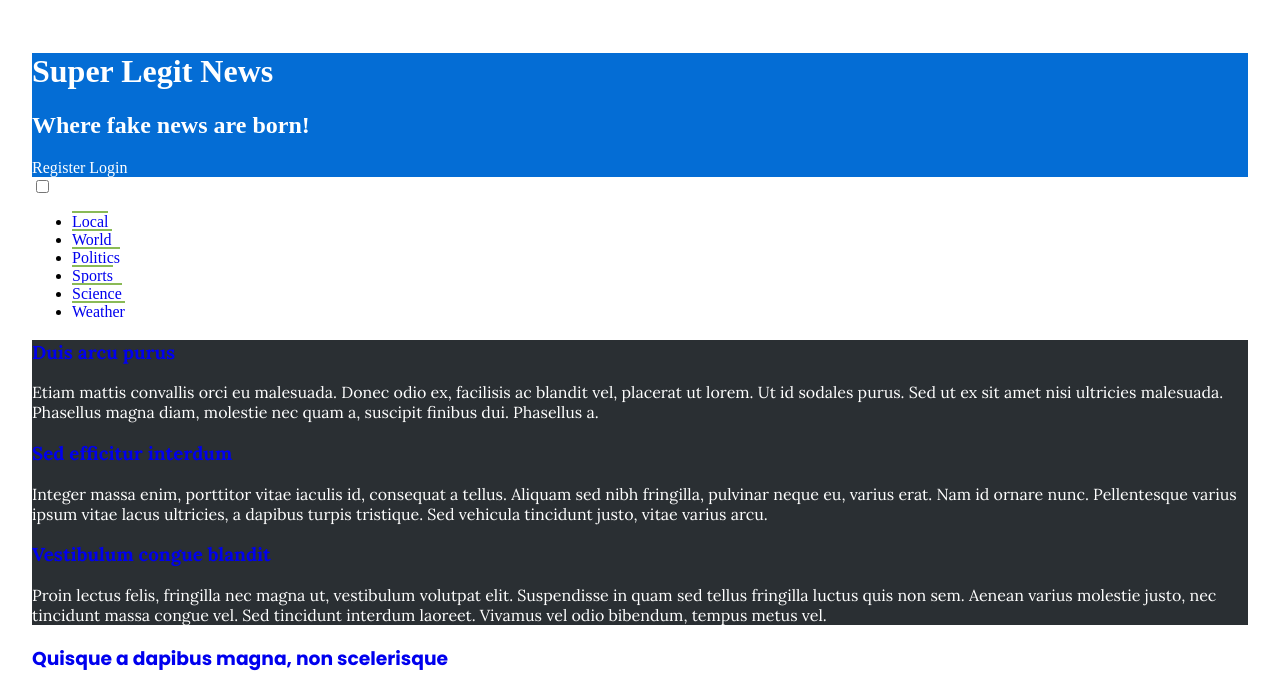
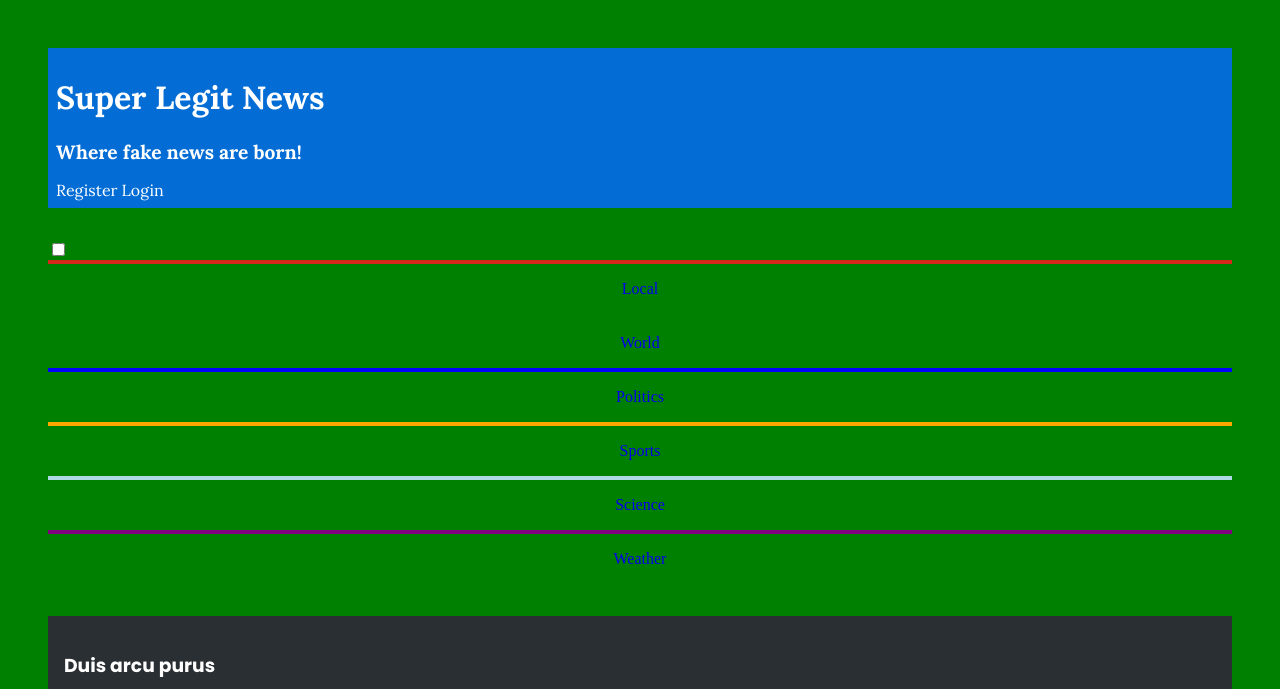
Before and after one commit to tfcc13/FEUP_LTW, a PHP site: page /item.html in a window 1280 px wide. Shown: the top 689 px of the page. Run offline with PHP 8.4, Linux system fonts and the light colour scheme.

Commit message:
Worked on p3

```diff
--- a/p3/index.html
+++ b/p3/index.html
@@ -20,9 +20,10 @@
       </div>
     </header>
     <nav id="menu">
-      <!-- just for the hamburguer menu in responsive layout -->
+      <!-- just for the hamburguer menu in responsive layout
       <input type="checkbox" id="hamburger">
       <label class="hamburger" for="hamburger"></label>
+      -->
 
       <ul>
         <li><a href="index.html">Local</a></li>
--- a/p3/style.css
+++ b/p3/style.css
@@ -1,41 +1,145 @@
 @import url('https://fonts.googleapis.com/css?family=Lora:400,700|Poppins:400,700');
+
+body {
+    background-color: green;
+    padding: 1em;
+    margin: 1em;
+}
 
 body > header {
     background-color: #046DD5;
+    margin: 1em;
+    padding: 0.5em;
 }
 
 
 body > header a {
     color: white;
+    font-family: Lora;
 }
 
-#menu a {
+
+body > header h2 {
+    font-size: larger;
+}
+
+#menu {
+    padding: 1em;
+}
+
+#menu ul {
+    list-style: none;
+    text-align: center;
+    padding: 0;
+    margin: 0;
+}
+
+#menu ul li  {
+    padding-top: 1em;
+    padding-bottom: 1em;
+}
+
+#menu li a {
     text-decoration: none;
-    border-top: #8ABA56;
-    border-top-width: 2px;
+}
+
+
+
+#menu li:nth-child(1){
+    border-top: #d6271b;
+    border-top-width: 4px;
+    border-top-style: solid;
+}
+
+#menu li:nth-child(2){
+    border-top: green;
+    border-top-width: 4px;
+    border-top-style: solid;
+}
+
+#menu li:nth-child(3){
+    border-top: blue;
+    border-top-width: 4px;
+    border-top-style: solid;
+}
+
+#menu li:nth-child(4){
+    border-top: orange;
+    border-top-width: 4px;
+    border-top-style: solid;
+}
+
+#menu li:nth-child(5){
+    border-top: lightblue;
+    border-top-width: 4px;
+    border-top-style: solid;
+}
+
+#menu li:nth-child(6){
+    border-top: purple;
+    border-top-width: 4px;
     border-top-style: solid;
 }
 
 
-body {
-    padding: 1em;
-    margin: 1em;
-}
 
 #related  {
-    font-family: Lora;
+    font-family: Poppins;
     background-color: #2A2F33;
     color: white;
     text-decoration: none;
+    margin: 1em;
+    padding: 1em;
 }
+
+#related p {
+    font-size: small;
+}
+
+#related h1 a {
+    color: white;
+}
+
 
 #news + footer {
     background-color: #2A2F33;
     color: white;
+    font-family: Lora;
+    padding: 1em;
+    margin-left: 2em;
+    margin-right: 2em;
 }
 
 #news {
+    font-family: Lora;
+    width: auto;
+    height: auto;
+    margin: 1em;
+    padding: 1em;
+}
+
+#news p {
+    font-size: small;
+}
+
+#news img {
+    display: block;
+    margin: 0 auto;
+    width: 100%;
+    height: auto;
+    max-width: 100%;
+}
+
+
+#news h1 a {
+    color:white;
     font-family: Poppins;
+}
+
+
+#news p::first-letter {
+    font-size: xx-large;
+    font-weight: bold;
 }
 
 h1 a {
@@ -48,6 +152,7 @@ h2 a {
 
 p + footer {
     background-color: #F4655F;
+    padding: 1em;
 }
 
 #signup a {
```
